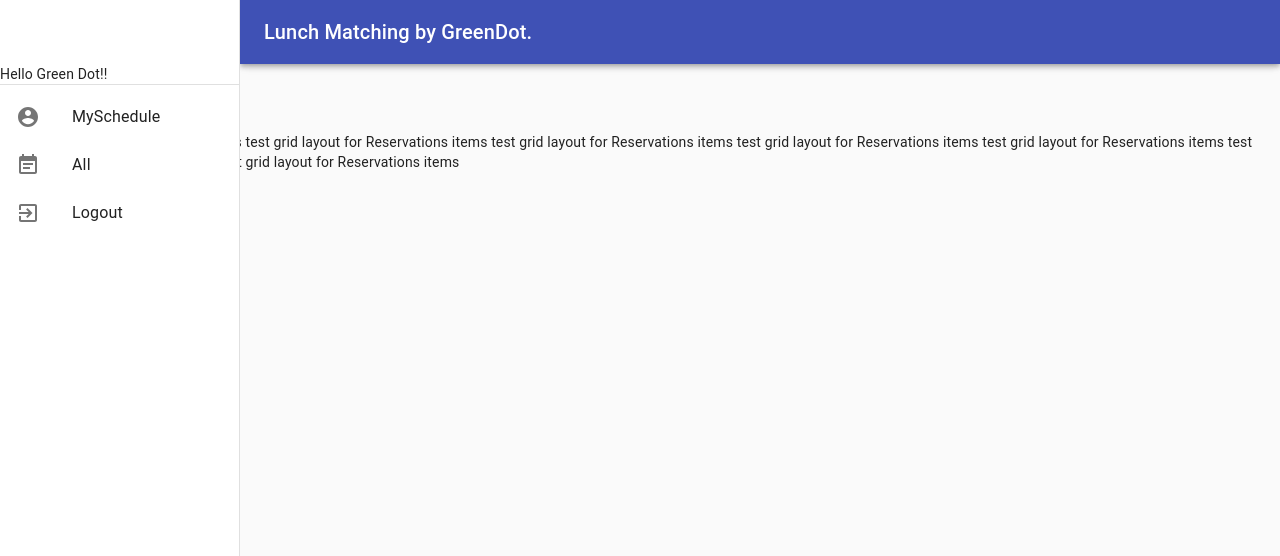
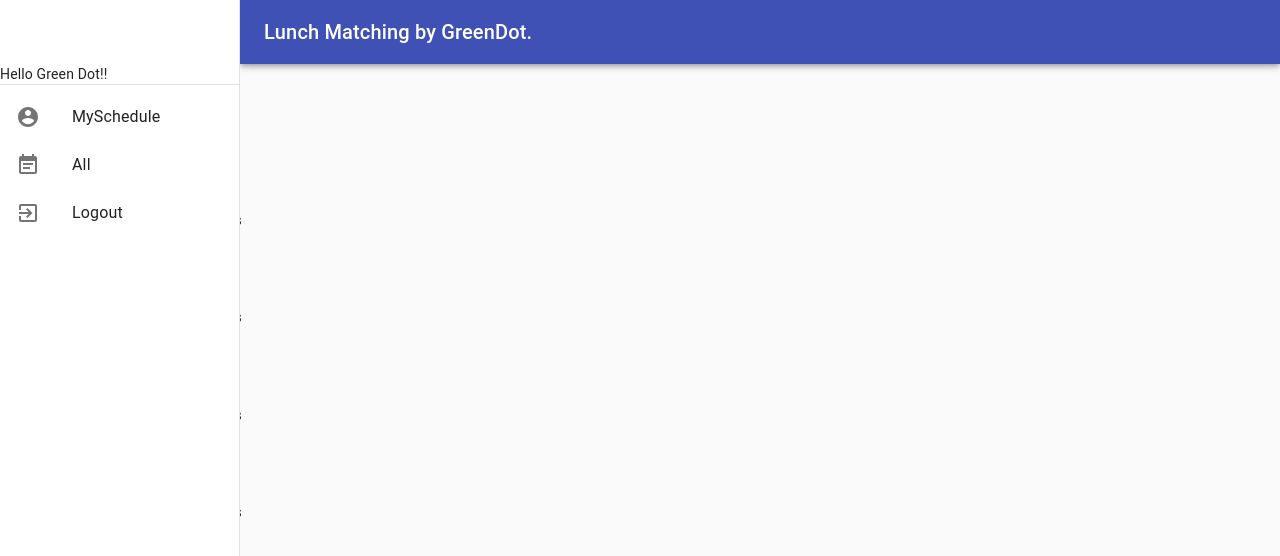
Before and after one commit to ksmabcd135/GreenLunch, a React app: page /main in a window 1280 px wide. Shown: the top 556 px of the page. Built offline with nearby package versions, Linux system fonts and the light colour scheme.

Commit message:
add item header,add items css

```diff
--- a/src/components/Reservations/Reservation/Rerservation.js
+++ b/src/components/Reservations/Reservation/Rerservation.js
@@ -1,16 +1,12 @@
 import React from 'react';
 import classes from './Reservation.css';
+import Title from './Title/Title';
 
 const reservation = () => {
     return(
         <div className={classes.Item}>
-        test grid layout for Reservations items        test grid layout for Reservations items
+        <Title/>
         test grid layout for Reservations items
-        test grid layout for Reservations items
-        test grid layout for Reservations items
-        test grid layout for Reservations items
-        test grid layout for Reservations items
-
         </div>
     )
 }
--- a/src/components/Reservations/Reservation/Reservation.css
+++ b/src/components/Reservations/Reservation/Reservation.css
@@ -1,12 +1,13 @@
 .Item {
     border: 1px solid salmon;
     flex-grow: 1;
-    width: 100px;
-    height: 100px;
+    height: 300px;
+    margin-left: 30px;
+    padding: 1em;
 }
 
 @media (min-width: 600px) {
     .Item {
-      flex-basis: 50%;
+      flex-basis: 20%;
     }
   }
--- /dev/null
+++ b/src/components/Reservations/Reservation/Title/Title.css
@@ -0,0 +1,3 @@
+.Header {
+    text-align: center;
+}
--- /dev/null
+++ b/src/components/Reservations/Reservation/Title/Title.js
@@ -0,0 +1,11 @@
+import React from 'react';
+import classes from './Title.css';
+
+const title = ()=> {
+    let title = 'Test Title';
+    return (
+        <h1 className={classes.Header}>{title}</h1>
+    )
+}
+
+export default title;
--- a/src/components/Reservations/Reservations.css
+++ b/src/components/Reservations/Reservations.css
@@ -2,11 +2,17 @@
     display: flex;
     flex-direction: column;
     min-height: 100vh;
+    flex-basis: 30%;
+    margin-left: 20%;
+    margin-right: 10%;
 }
 
 @media (min-width: 600px) {
     .Container{
         flex-direction: row;
         flex-wrap: wrap;
+        flex-basis: 30%;
+        margin-left: 20%;
+        margin-right: 10%;
     }
 }
--- a/src/components/Reservations/Reservations.js
+++ b/src/components/Reservations/Reservations.js
@@ -6,6 +6,9 @@ const reservations = () => {
     return (
         <div className={classes.Container}>
             <Reservation/>
+            <Reservation/>
+            <Reservation/>
+            <Reservation/>
         </div>
     )
 }
```
